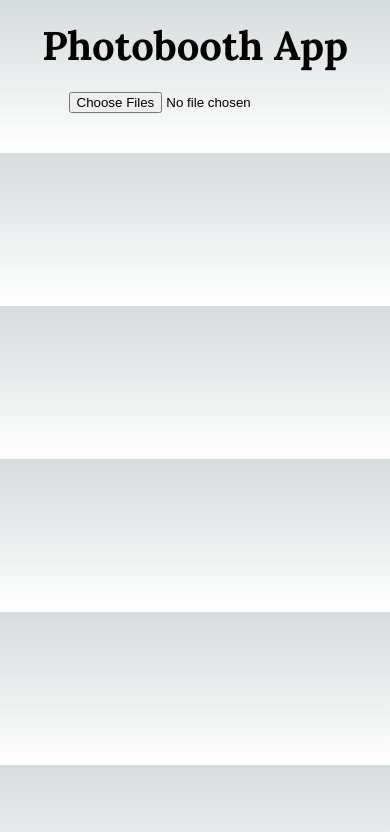
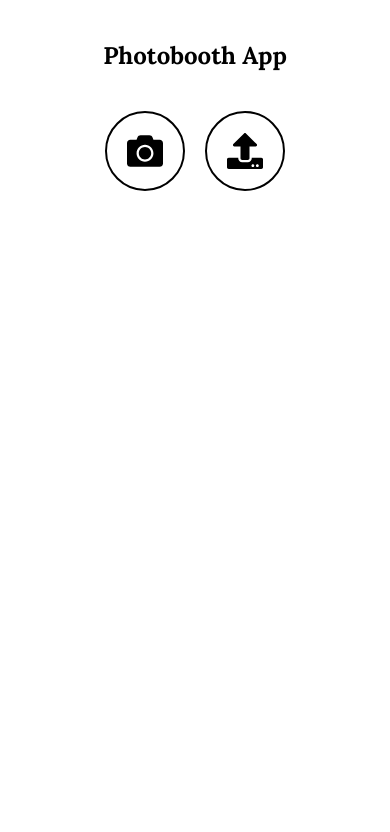
Before and after one commit to jkbnovak/photobooth-app, a Next.js app: page / in a window 390 px wide. Shown: the top 832 px of the page. Built offline with nearby package versions, Linux system fonts and the light colour scheme.

Commit message:
ux improvement

```diff
--- a/package.json
+++ b/package.json
@@ -16,7 +16,8 @@
     "next": "14.2.4",
     "react": "^18",
     "react-camera-pro": "^1.4.0",
-    "react-dom": "^18"
+    "react-dom": "^18",
+    "react-icons": "^5.2.1"
   },
   "devDependencies": {
     "@types/formidable": "^3.4.5",
--- a/src/app/components/PhotoInput.tsx
+++ b/src/app/components/PhotoInput.tsx
@@ -1,45 +1,50 @@
-import React, { useState } from 'react'
+import React from 'react'
+import { FaCamera, FaUpload } from 'react-icons/fa'
+import styles from '../page.module.css'
 
-const PhotoInput: React.FC<{ onFilesSelected: (files: FileList) => void }> = ({
-  onFilesSelected,
-}) => {
-  const [selectedImages, setSelectedImages] = useState<string[]>([])
+interface PhotoInputProps {
+  onFilesSelected: (files: FileList) => void
+}
 
+const PhotoInput: React.FC<PhotoInputProps> = ({ onFilesSelected }) => {
   const handleFileChange = (event: React.ChangeEvent<HTMLInputElement>) => {
     const files = event.target.files
     if (files) {
       onFilesSelected(files)
-      const images: string[] = []
-      Array.from(files).forEach((file) => {
-        const reader = new FileReader()
-        reader.onloadend = () => {
-          images.push(reader.result as string)
-          if (images.length === files.length) {
-            setSelectedImages(images)
-          }
-        }
-        reader.readAsDataURL(file)
-      })
     }
   }
 
   return (
-    <div>
+    <div className={styles.buttonContainer}>
       <input
         type="file"
         accept="image/*"
         capture="environment"
+        id="cameraInput"
         multiple
         onChange={handleFileChange}
+        style={{ display: 'none' }}
       />
-      {selectedImages.map((image, index) => (
-        <img
-          key={index}
-          src={image}
-          alt={`Selected ${index}`}
-          style={{ width: '100%', maxWidth: '300px', marginTop: '10px' }}
-        />
-      ))}
+      <input
+        type="file"
+        accept="image/*"
+        id="fileInput"
+        multiple
+        onChange={handleFileChange}
+        style={{ display: 'none' }}
+      />
+      <button
+        onClick={() => document.getElementById('cameraInput')?.click()}
+        className={styles.iconButton}
+      >
+        <FaCamera className={styles.icon} />
+      </button>
+      <button
+        onClick={() => document.getElementById('fileInput')?.click()}
+        className={styles.iconButton}
+      >
+        <FaUpload className={styles.icon} />
+      </button>
     </div>
   )
 }
--- a/src/app/page.module.css
+++ b/src/app/page.module.css
@@ -1,60 +1,144 @@
+/* src/app/page.module.css */
+
 .container {
   display: flex;
   flex-direction: column;
   align-items: center;
   padding: 20px;
+  font-family: 'Lora', serif;
+  max-width: 100%;
+  box-sizing: border-box;
+  background-color: white;
+  min-height: 100vh;
 }
 
 .title {
-  font-family: 'Lora', serif;
-  font-size: 2.5rem;
-  margin-bottom: 20px;
+  font-size: 2em;
+  text-align: center;
+  margin: 20px 0;
 }
 
 .camera {
-  margin-bottom: 20px;
+  width: 100%;
+  display: flex;
+  justify-content: center;
+  flex-direction: column;
+  align-items: center;
+}
+
+.buttonContainer {
+  display: flex;
+  justify-content: center;
+  gap: 20px;
+  margin-top: 20px;
+}
+
+.iconButton {
+  display: flex;
+  align-items: center;
+  justify-content: center;
+  width: 80px;
+  height: 80px;
+  border-radius: 50%;
+  background-color: transparent;
+  border: 2px solid black;
+  color: black;
+  cursor: pointer;
+  transition:
+    background-color 0.3s,
+    color 0.3s;
+  font-size: 24px;
+}
+
+.iconButton:hover {
+  background-color: black;
+  color: white;
+}
+
+.icon {
+  font-size: 36px;
 }
 
 .fileInput {
-  margin: 10px 0;
+  display: none;
 }
 
 .overlay {
+  position: fixed;
+  top: 0;
+  left: 0;
+  width: 100%;
+  height: 100%;
+  background: rgba(0, 0, 0, 0.8);
+  display: flex;
+  flex-direction: column;
+  justify-content: center;
+  align-items: center;
+  padding: 20px;
+  box-sizing: border-box;
+}
+
+.photoContainer {
+  display: flex;
+  flex-wrap: wrap;
+  justify-content: center;
+  gap: 10px;
+}
+
+.photoWrapper {
+  position: relative;
   display: flex;
   flex-direction: column;
   align-items: center;
 }
 
-.photoContainer {
-  max-width: 100%;
-  max-height: 60vh;
-  overflow: hidden;
+.photo {
+  width: 100%;
+  max-width: 300px;
+  margin-top: 10px;
+  border-radius: 8px;
 }
 
-.photo {
-  width: 100%;
-  height: auto;
-  object-fit: contain;
+.removeButton {
+  position: absolute;
+  top: 5px;
+  right: 5px;
+  background: none;
+  border: none;
+  cursor: pointer;
+  color: red;
+  font-size: 1.5em;
+  display: flex;
+  align-items: center;
+  justify-content: center;
 }
 
 .actions {
   display: flex;
   flex-direction: column;
   align-items: center;
-  margin-top: 10px;
-}
-
-.button {
-  margin: 5px 0;
-  padding: 10px 20px;
-  font-size: 1rem;
-  cursor: pointer;
+  gap: 10px;
+  margin-top: 20px;
+  width: 100%;
 }
 
 .input {
-  margin: 5px 0;
   padding: 10px;
-  font-size: 1rem;
+  font-size: 1em;
   width: 100%;
   max-width: 300px;
+  border: 1px solid #ccc;
+  border-radius: 5px;
+  box-sizing: border-box;
 }
+
+@media (max-width: 600px) {
+  .title {
+    font-size: 1.5em;
+  }
+
+  .button,
+  .input {
+    max-width: 100%;
+  }
+}
--- a/src/app/page.tsx
+++ b/src/app/page.tsx
@@ -4,6 +4,7 @@ import { useState } from 'react'
 import Head from 'next/head'
 import styles from './page.module.css'
 import PhotoInput from './components/PhotoInput'
+import { FaTimesCircle } from 'react-icons/fa'
 
 const Home = () => {
   const [photos, setPhotos] = useState<string[]>([])
@@ -13,19 +14,24 @@ const Home = () => {
 
   const handleFilesSelected = (selectedFiles: FileList) => {
     const filesArray = Array.from(selectedFiles)
-    setFiles(filesArray)
+    setFiles((prevFiles) => [...prevFiles, ...filesArray])
     const images: string[] = []
     filesArray.forEach((file) => {
       const reader = new FileReader()
       reader.onloadend = () => {
         images.push(reader.result as string)
         if (images.length === filesArray.length) {
-          setPhotos(images)
+          setPhotos((prevPhotos) => [...prevPhotos, ...images])
           setShowOverlay(true)
         }
       }
       reader.readAsDataURL(file)
     })
+  }
+
+  const removePhoto = (index: number) => {
+    setPhotos((prevPhotos) => prevPhotos.filter((_, i) => i !== index))
+    setFiles((prevFiles) => prevFiles.filter((_, i) => i !== index))
   }
 
   const retakePhotos = () => {
@@ -85,12 +91,19 @@ const Home = () => {
         <div className={styles.overlay}>
           <div className={styles.photoContainer}>
             {photos.map((photo, index) => (
-              <img
-                key={index}
-                src={photo}
-                alt={`Captured ${index}`}
-                className={styles.photo}
-              />
+              <div key={index} className={styles.photoWrapper}>
+                <img
+                  src={photo}
+                  alt={`Captured ${index}`}
+                  className={styles.photo}
+                />
+                <button
+                  className={styles.removeButton}
+                  onClick={() => removePhoto(index)}
+                >
+                  <FaTimesCircle />
+                </button>
+              </div>
             ))}
           </div>
           <div className={styles.actions}>
@@ -107,6 +120,7 @@ const Home = () => {
             <button onClick={submitPhotos} className={styles.button}>
               Submit
             </button>
+            <PhotoInput onFilesSelected={handleFilesSelected} />
           </div>
         </div>
       )}
```
Also changed, not shown: 1 other file (tests, documents, lock files or other folders).
